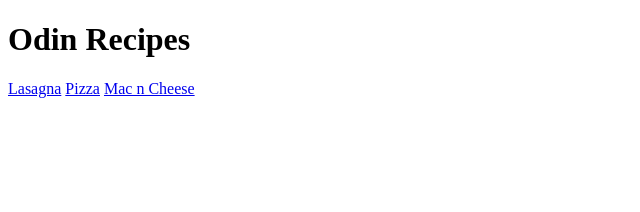
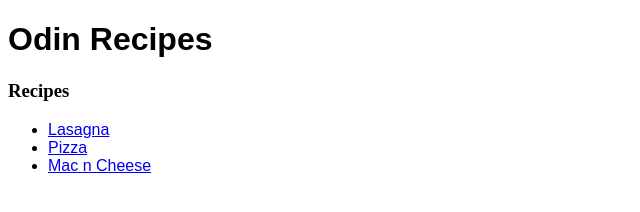
Before and after one commit to Gavin-Morris-04/odin-recipes, a plain HTML site: page index.html in a window 1280 px wide. Shown: the whole page, without its empty margins (0-640 px from the left). Drawn offline with Linux system fonts and the light colour scheme.

Commit message:
EDIT README.md

```diff
--- a/index.html
+++ b/index.html
@@ -2,13 +2,17 @@
 <html lang="en">
     <head>
         <meta charset="utf-8">
+        <link rel="stylesheet" href="style.css">
         <title>My First Project</title>
     </head>
     <body>
         <h1>Odin Recipes</h1>
-        <a href="recipes/lasagna.html">Lasagna</a>
-        <a href="recipes/pizza.html">Pizza</a>
-        <a href="recipes/macnchz.html">Mac n Cheese</a>
+        <h3>Recipes</h3>
+            <ul>
+                <li><a href="recipes/lasagna.html">Lasagna</a></li>
+                <li><a href="recipes/pizza.html">Pizza</a></li>
+                <li><a href="recipes/macnchz.html">Mac n Cheese</a></li>
+            </ul>
     </body>
 
 </html>
--- /dev/null
+++ b/style.css
@@ -0,0 +1,7 @@
+body {
+    background-color: linear-gradient(rgb(180, 175, 175),rgb(91, 91, 209));
+}
+h1,
+a {
+    font-family: sans-serif;
+}
```
Also changed, not shown: recipes/lasagna.html (+1 -0 lines), recipes/macnchz.html (+1 -0 lines), recipes/pizza.html (+1 -0 lines).
